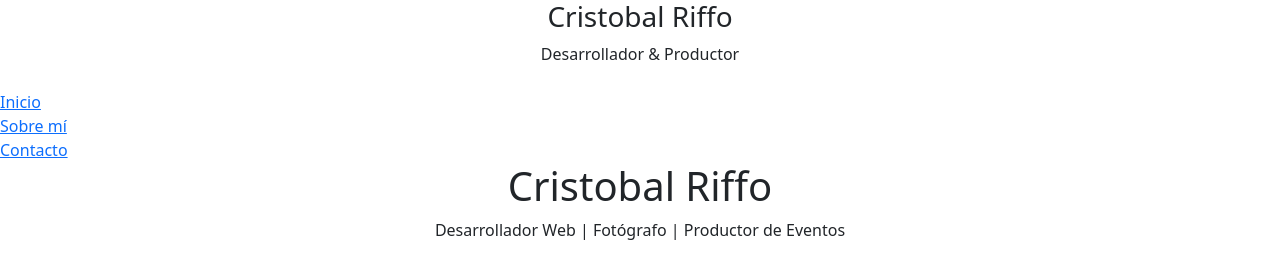
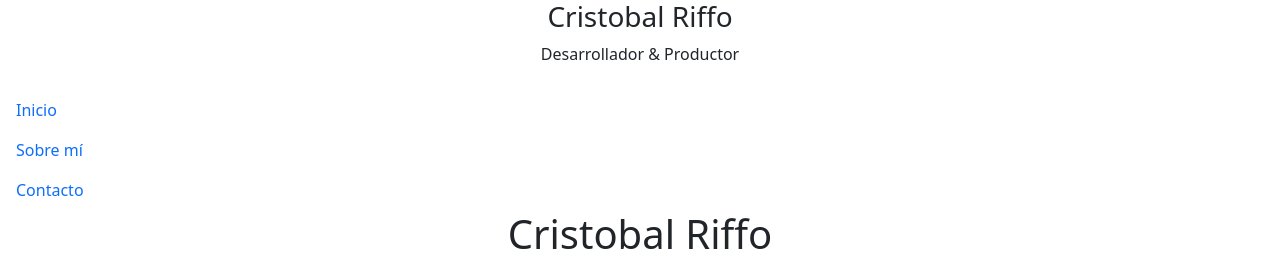
Before and after one commit to DrDxterLA/PORTAFOLIO-M6, a Vue app: page / in a window 1280 px wide. Shown: the top 260 px of the page. Built offline with nearby package versions, Linux system fonts and the light colour scheme.

Commit message:
Corrección del menú Sidebar y aplicación de estilos globales para visualización correcta

```diff
--- a/src/components/Sidebar.vue
+++ b/src/components/Sidebar.vue
@@ -5,23 +5,22 @@
 <div class="text-center">
 
 <h3>Cristobal Riffo</h3>
-
 <p>Desarrollador & Productor</p>
 
 </div>
 
 <ul class="nav flex-column mt-4">
 
-<li>
-<router-link to="/">Inicio</router-link>
+<li class="nav-item">
+<router-link class="nav-link" to="/">Inicio</router-link>
 </li>
 
-<li>
-<router-link to="/about">Sobre mí</router-link>
+<li class="nav-item">
+<router-link class="nav-link" to="/about">Sobre mí</router-link>
 </li>
 
-<li>
-<router-link to="/contact">Contacto</router-link>
+<li class="nav-item">
+<router-link class="nav-link" to="/contact">Contacto</router-link>
 </li>
 
 </ul>
```
